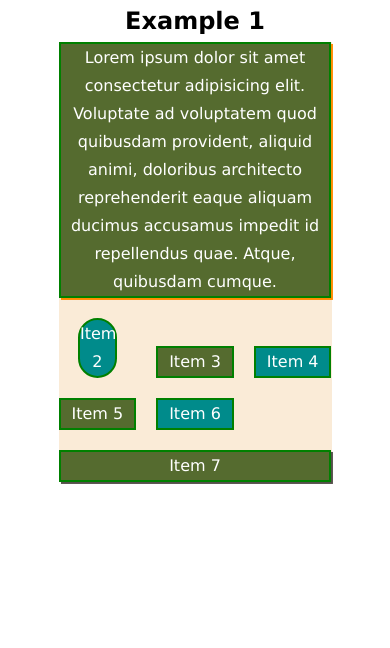
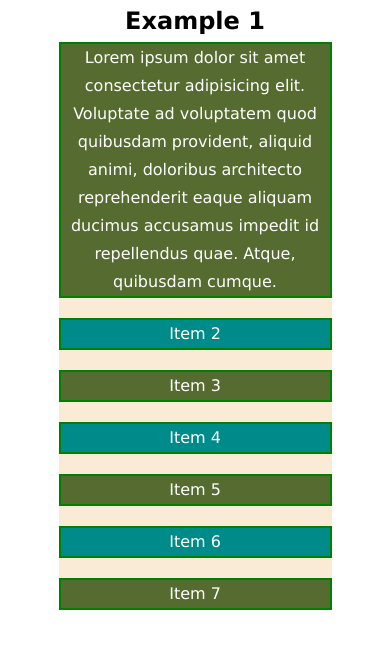
Before and after one commit to codjoelmayer/week4ExampleGrid, a plain HTML site: page index.html in a window 390 px wide. Drawn offline with Linux system fonts and the light colour scheme.

Commit message:
@media query

```diff
--- a/styles/style.css
+++ b/styles/style.css
@@ -23,6 +23,9 @@ body{
     the same size.
     */
     grid-template-columns: repeat(3, 1fr);
+    /* Very cool */
+    /* grid-template-columns: repeat(auto-fill, minmax(200px, 1fr)); */
+
     /* column-gap: 20px;
     row-gap: 20px; */
     /* Space between columns and rows */
@@ -44,25 +47,32 @@ body{
 }
 /* Apply align self */
 /* Select the second element */
-.item:nth-of-type(2) {
+/* .item:nth-of-type(2) {
     border-radius: 30px;
     width: 50%;
     align-self: center;
     justify-self: center;
-}
-.item:first-child {
+} */
+/* .item:first-child {
     box-shadow: .5vw .5vw darkorange;
-    /* grid-column-start: 1;
-    grid-column-end: -1; */
+    grid-column-start: 1;
+    grid-column-end: -1;
     grid-column: 1/ -1;
+     Or
+    grid-column: 1/ span 3;
+} */
+
+/* Span by row */
+/* .item:nth-of-type(3) {
+    box-shadow: .5vw .5vw rgb(130, 170, 19);;
+    grid-column: 2/ 4;
+    grid-row: 2 / 4;
 }
 
 .item:last-child {
     box-shadow: .5vw .5vw rgb(85, 80, 75);
     grid-column: 1/ -1;
-}
-
-
+} */
 
 .item:nth-child(even) {
     background-color: darkcyan;
@@ -89,3 +99,9 @@ body{
 .item:nth-child(odd) {
     background-color: darkkhaki;
 } */
+
+@media screen and (max-width: 900px) {
+    .container {
+        grid-template-columns: 1fr;
+    }
+}
```
